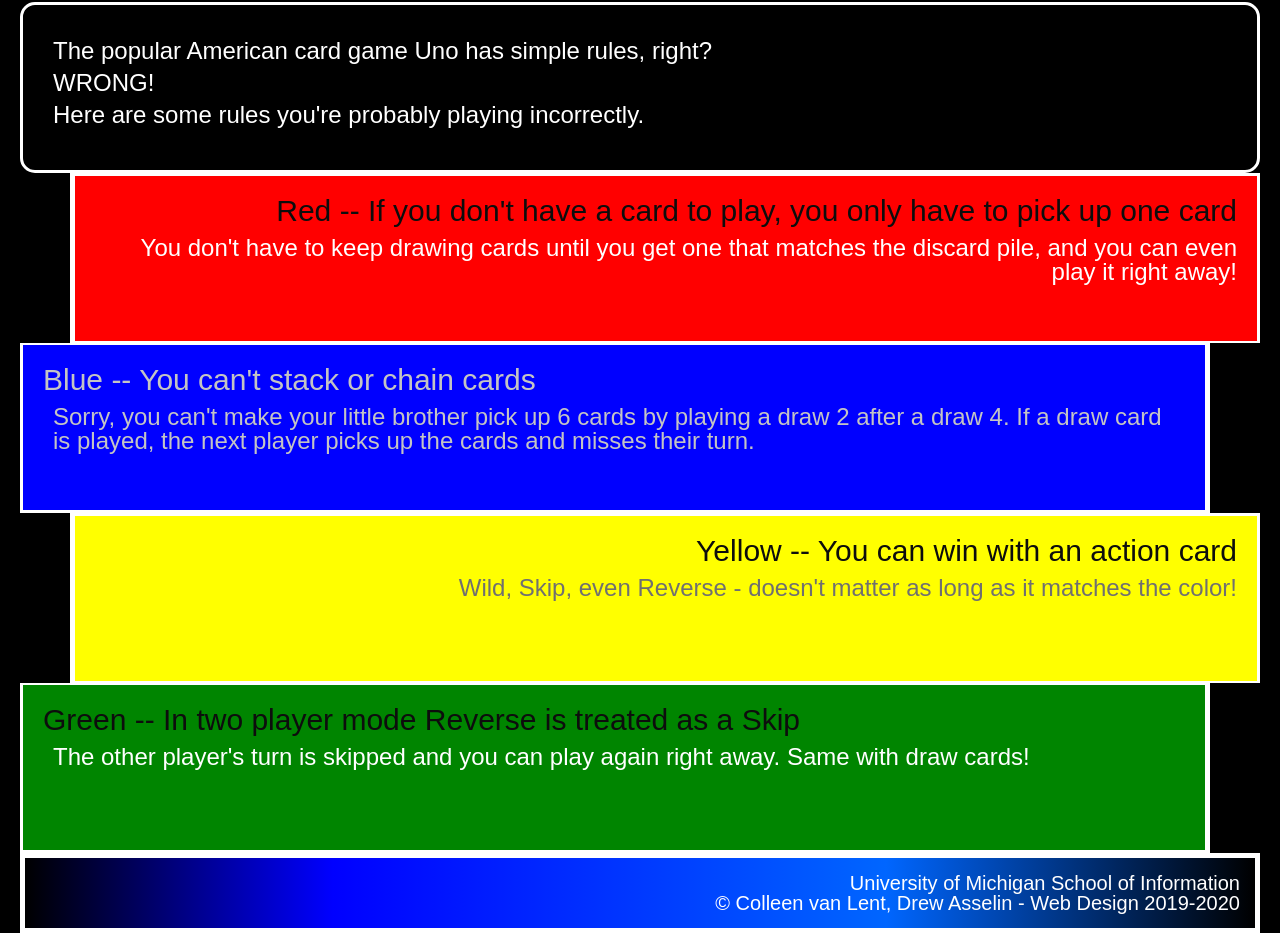
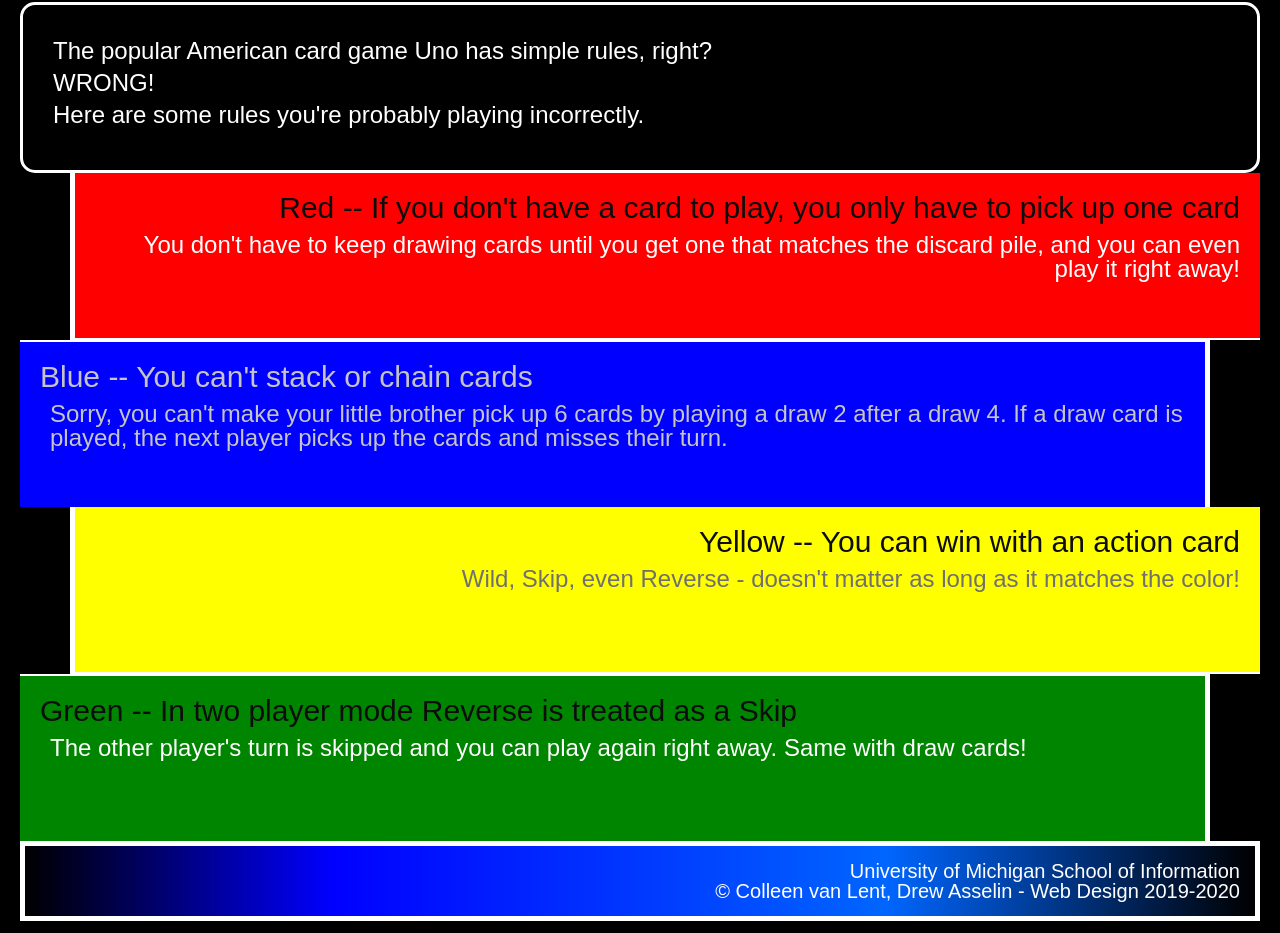
Before and after one commit to sghalmi/hw2_simple_css, a plain HTML site: page index.html in a window 1280 px wide. Shown: the part 326-1259 px from the top of the page. Drawn offline with Linux system fonts and the light colour scheme.

Commit message:
Update style.css

```diff
--- a/css/style.css
+++ b/css/style.css
@@ -49,8 +49,10 @@
     background-color: red;
     text-align: right;
     margin-left: 50px;
-    border-bottom: 2px solid white;
-    border-left: 5px solid white;
+    border-bottom: 2px solid;
+    border-left: 5px solid;
+    border-right: none;
+    border-top: none;
 }
 
 .blue {
@@ -59,6 +61,8 @@
     margin-right: 50px;
     border-right: 5px solid white;
     border-top: 2px solid white;
+    border-left:none;
+    border-bottom:none;
     color: #C4C4C4
 }
 
@@ -72,6 +76,8 @@
     margin-left: 50px;
     border-bottom: 2px solid white;
     border-left: 5px solid white;
+    border-top:none;
+    border-right:none;
     color: #707070
 }
 
@@ -81,6 +87,8 @@
     margin-right: 50px;
     border-top: 2px solid;
     border-right: 5px solid;
+    border-bottom:none;
+    border-left:none;
 }
 
 footer {
```
